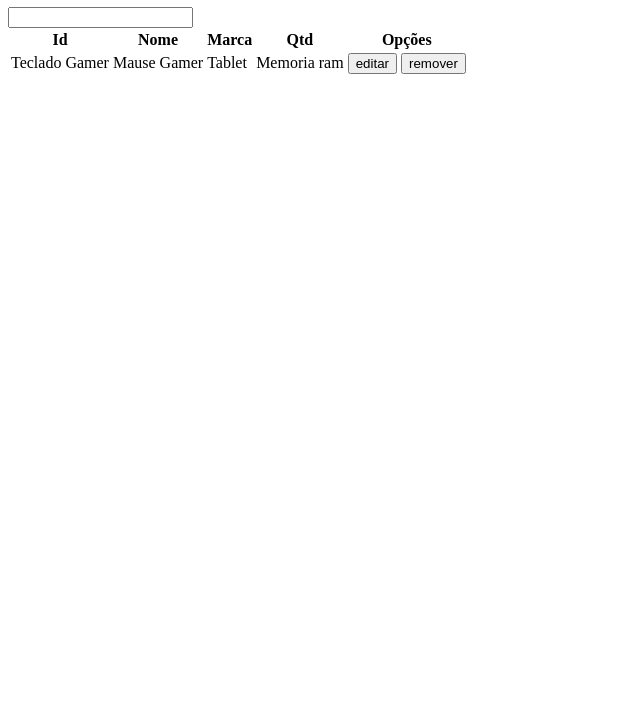
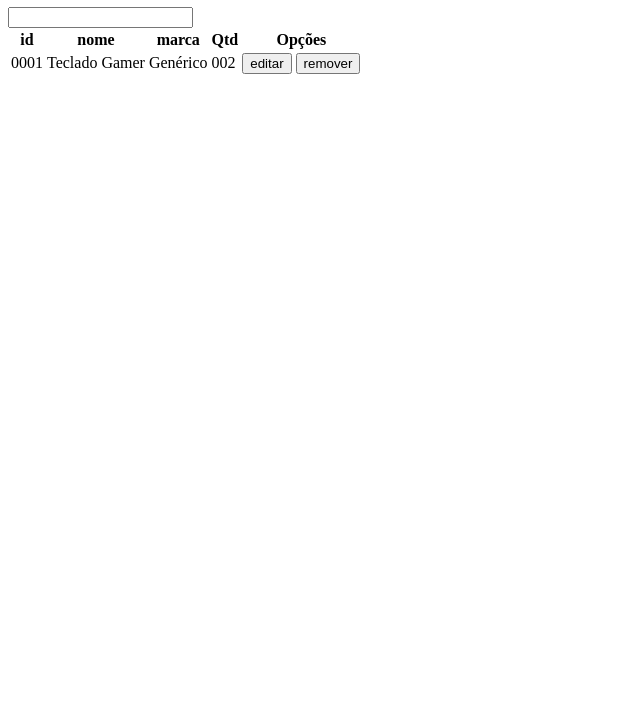
Before and after one commit to Dev-Matheus-Silva/Controle-estoque, a plain HTML site: page index.html in a window 1280 px wide. Shown: the part 73-800 px from the top of the page, without its empty margins (0-640 px from the left). Drawn offline with Linux system fonts and the light colour scheme.

Commit message:
estrutura para html para criar html

```diff
--- a/index.html
+++ b/index.html
@@ -1,10 +1,12 @@
 <!DOCTYPE html>
 <html lang="pt-br">
+
 <head>
     <meta charset="UTF-8">
     <meta name="viewport" content="width=device-width, initial-scale=1.0">
     <title>Controle de estoque</title>
 </head>
+
 <body>
     <header>
         <h1>Controle de estoque</h1>
@@ -14,24 +16,30 @@
     <table>
         <thead>
             <tr>
-                <th>Id</th>
-                <th>Nome</th>
-                <th>Marca</th>
+                <th>id</th>
+                <th>nome</th>
+                <th>marca</th>
                 <th>Qtd</th>
                 <th>Opções</th>
             </tr>
         </thead>
         <tr>
+            <td>0001</td>
             <td>Teclado Gamer</td>
-            <td>Mause Gamer</td>
-            <td>Tablet</td>
-            <td>Memoria ram</td>
+            <td>Genérico</td>
+            <td>002</td>
             <td>
                 <button>editar</button>
                 <button>remover</button>
             </td>
+
         </tr>
+
+
+
+
     </table>
 
 </body>
+
 </html>
```
